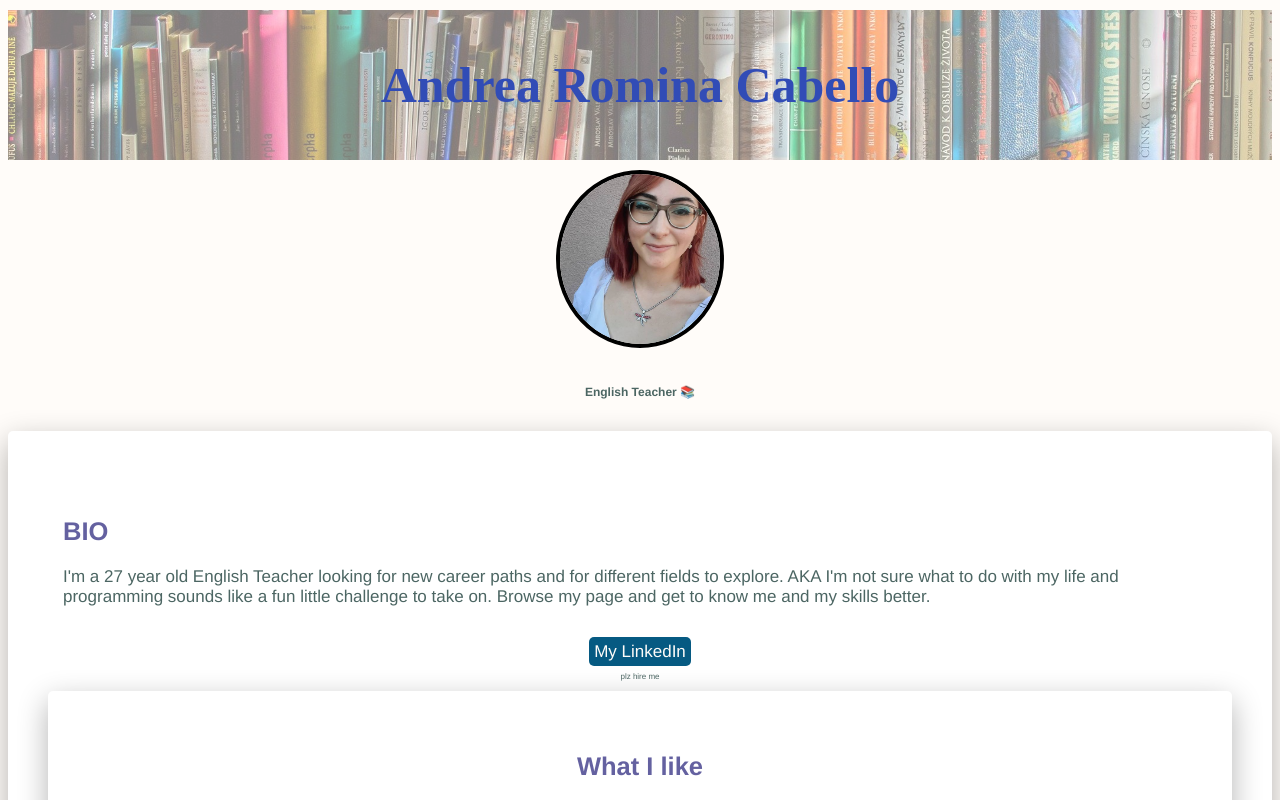
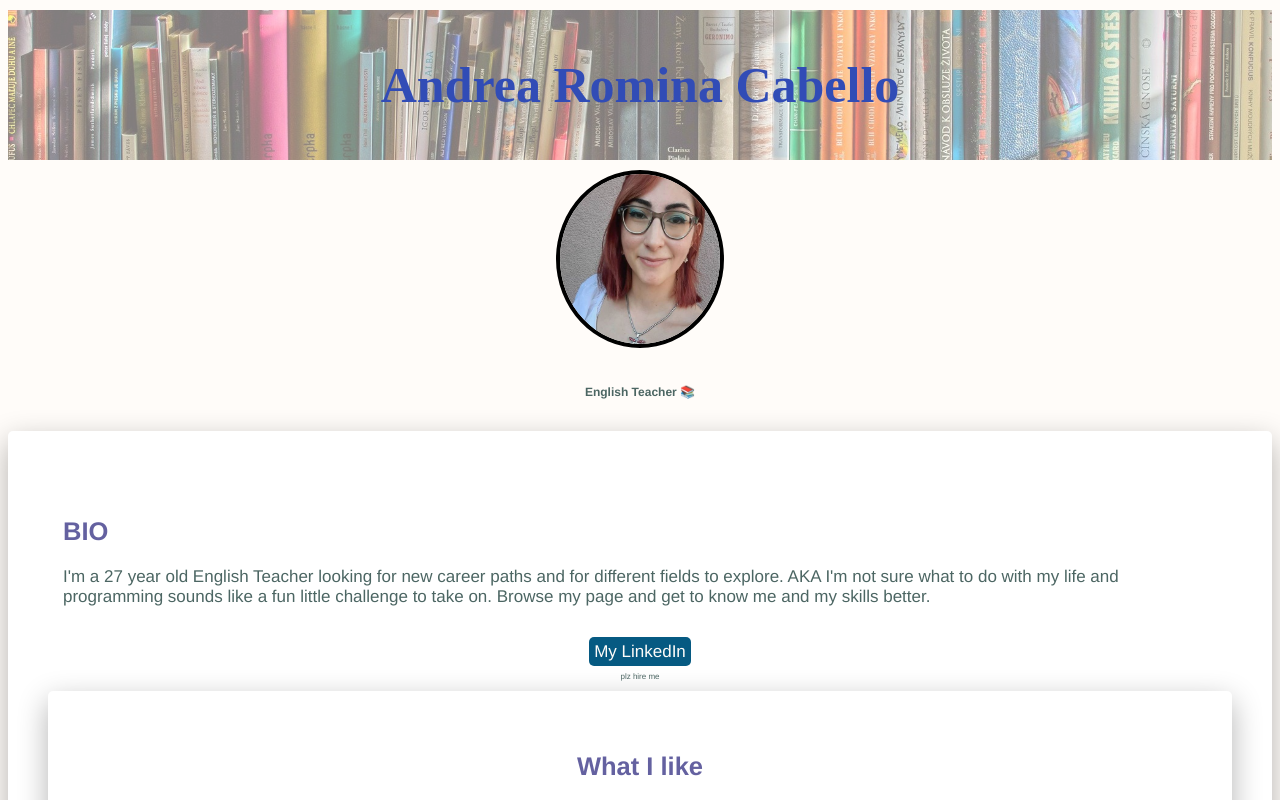
Before and after one commit to Andrea-Cabello/my-profile, a plain HTML site: page index.html in a window 1280 px wide. Shown: the top 800 px of the page. Drawn offline with Linux system fonts and the light colour scheme; a web font is replaced by a local one.

Commit message:
Update index.html

```diff
--- a/index.html
+++ b/index.html
@@ -22,7 +22,7 @@
 			</div>
 
 		<div>
-			<img src="https://github.com/Andrea-Cabello/my-profile/blob/main/images/profile.PNG" alt="Andrea Cabello" class="image">
+			<img src="/images/profile.jpg" alt="Andrea Cabello" class="image">
 		</div>
 		<div>
 		<h3 class="prof"> English Teacher 📚</h2>
```
